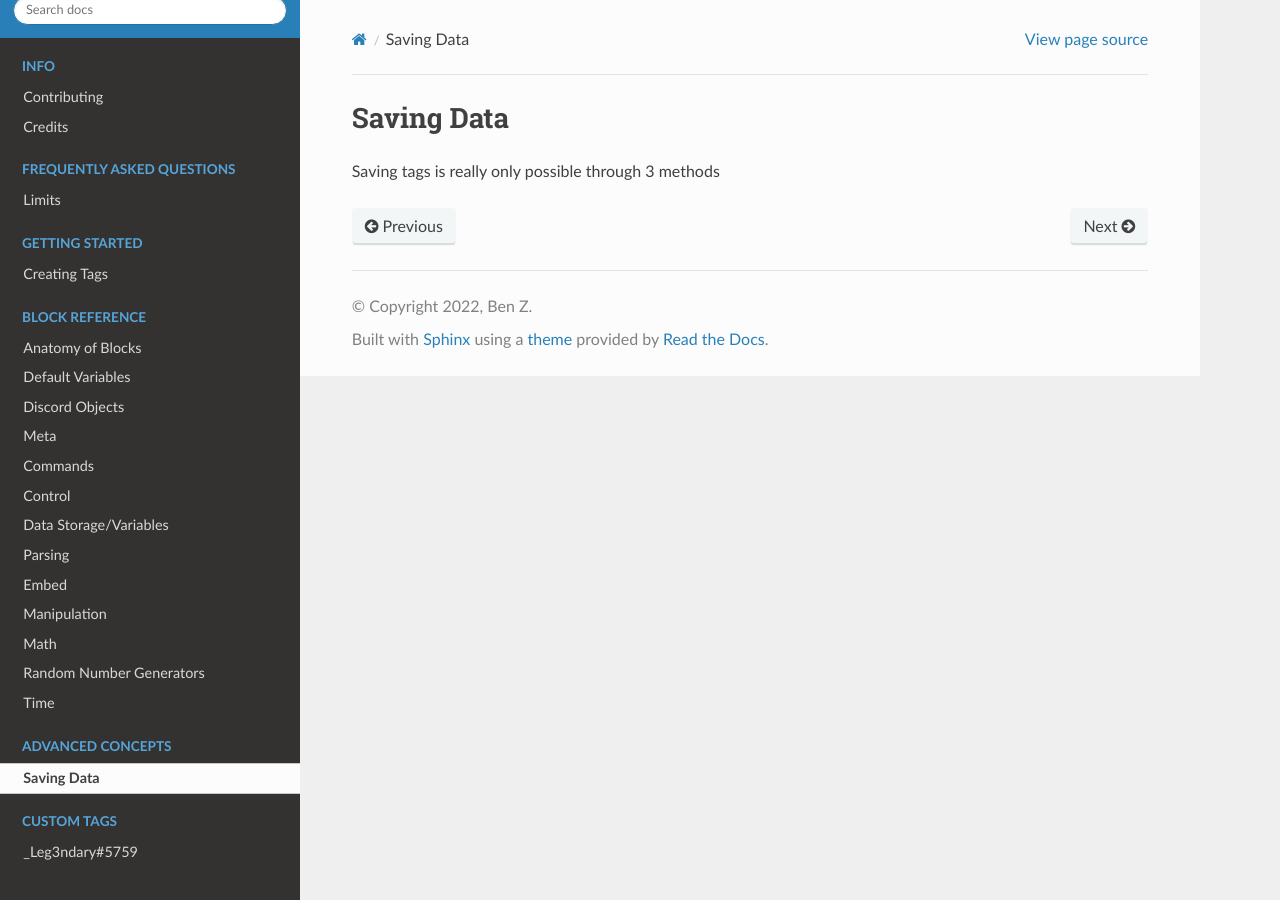
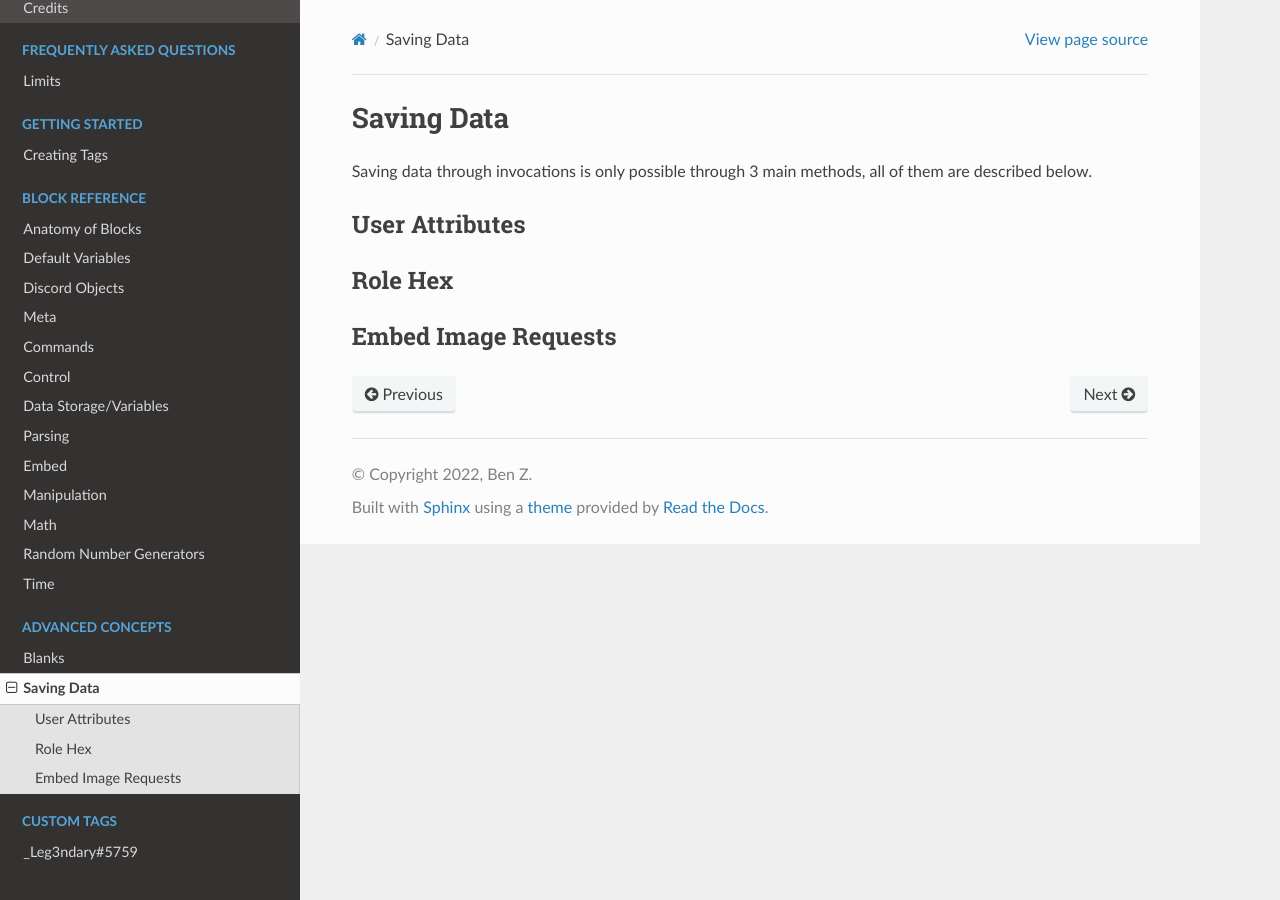
Before and after one commit to Leg3ndary/tagscript-docs, a Sphinx documentation site: the page built from docs/source/AdvancedConcepts/tag_saving.rst, in a window 1280 px wide. Built offline with Sphinx 7.4.7 and the Read the Docs theme 2.0.0, drawn with Linux system fonts in a browser that asks for light colours.

Commit message:
Try building Advanced Concepts and Fixing Credits

```diff
--- a/docs/source/AdvancedConcepts/tag_saving.rst
+++ b/docs/source/AdvancedConcepts/tag_saving.rst
@@ -1,14 +1,23 @@
 Saving Data
 ===========
 
-Saving tags is really only possible through 3 methods
+Saving data through invocations is only possible through 3 main methods, all of them are described below.
+
+User Attributes
+---------------
+
+Role Hex
+--------
+
+Embed Image Requests
+--------------------
 
 .. raw:: html
 
-    <meta property="og:title" content="Tagscript Unofficial Docs" />
+    <meta property="og:title" content="Saving Data" />
     <meta property="og:type" content="Site Content" />
     <meta property="og:url" content="https://tagscript-docs.readthedocs.io/en/latest/index.html" />
-    <meta property="og:site_name" content="By _Leg3ndary#5759">
+    <meta property="og:site_name" content="Advanced Concepts">
     <meta property="og:image" content="https://i.imgur.com/AcQAnss.png" />
-    <meta property="og:description" content="The unofficial but better docs for Carl-bots Tagscript, not affiliated with Botlabs or Carl-bot" />
-    <meta name="theme-color" content="#2980B9">
+    <meta property="og:description" content="How to save data throughout invocations" />
+    <meta name="theme-color" content="#AA22FF">
--- a/docs/source/index.rst
+++ b/docs/source/index.rst
@@ -87,6 +87,7 @@ This is an unofficial guide to Carl-bot's tagscript, started by `_Leg3ndary#5759
     :maxdepth: 5
     :hidden:
 
+    AdvancedConcepts/blanks
     AdvancedConcepts/tag_saving
 
 .. toctree::
```
Also changed, not shown: other parts of docs/source/index.rst (+1 -1 lines), docs/source/AdvancedConcepts/blanks.rst (+103 -4 lines), docs/source/info/credits.rst (+7 -3 lines), docs/source/AdvancedConcepts/images/blankexample.gif (added).
